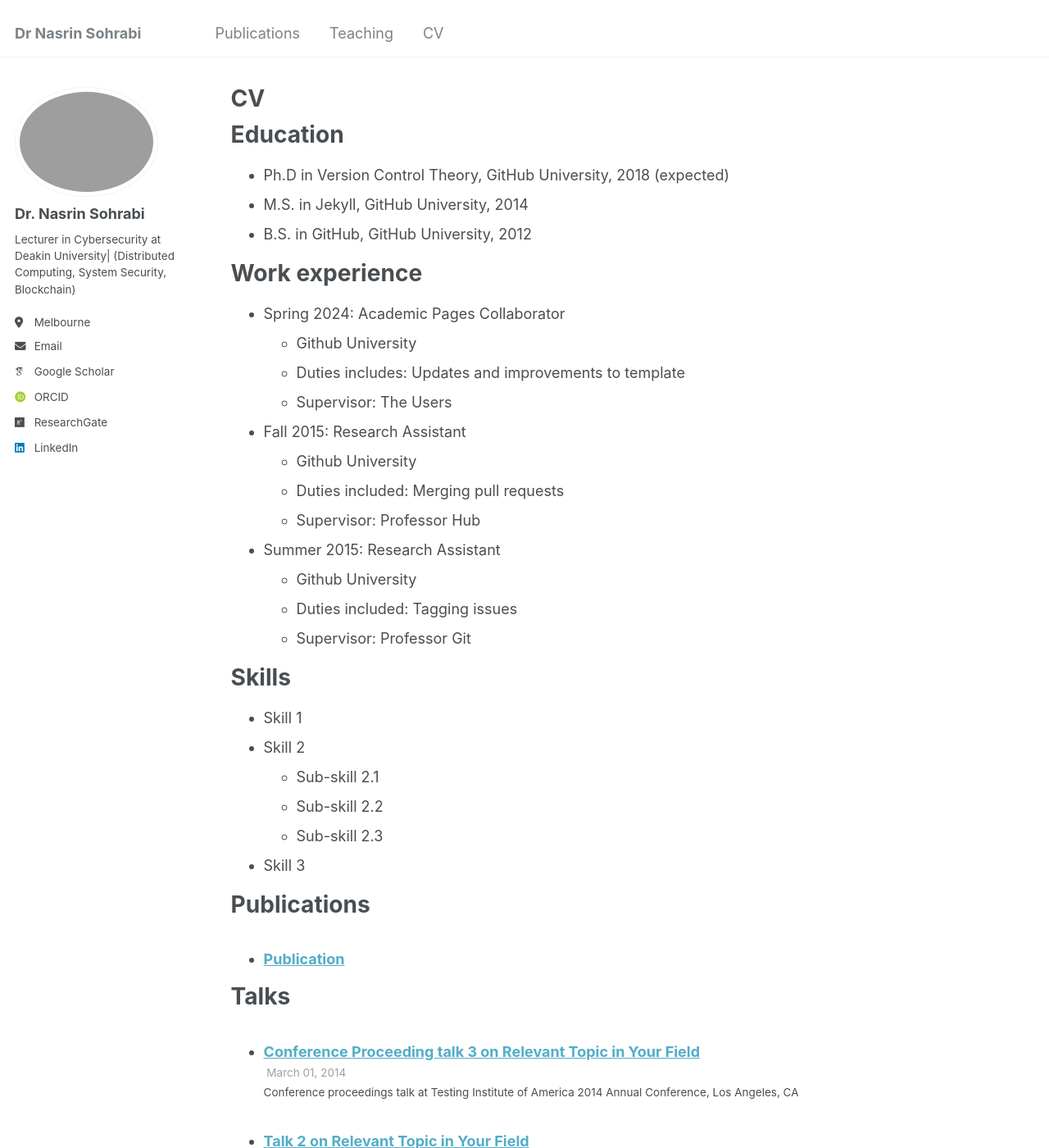
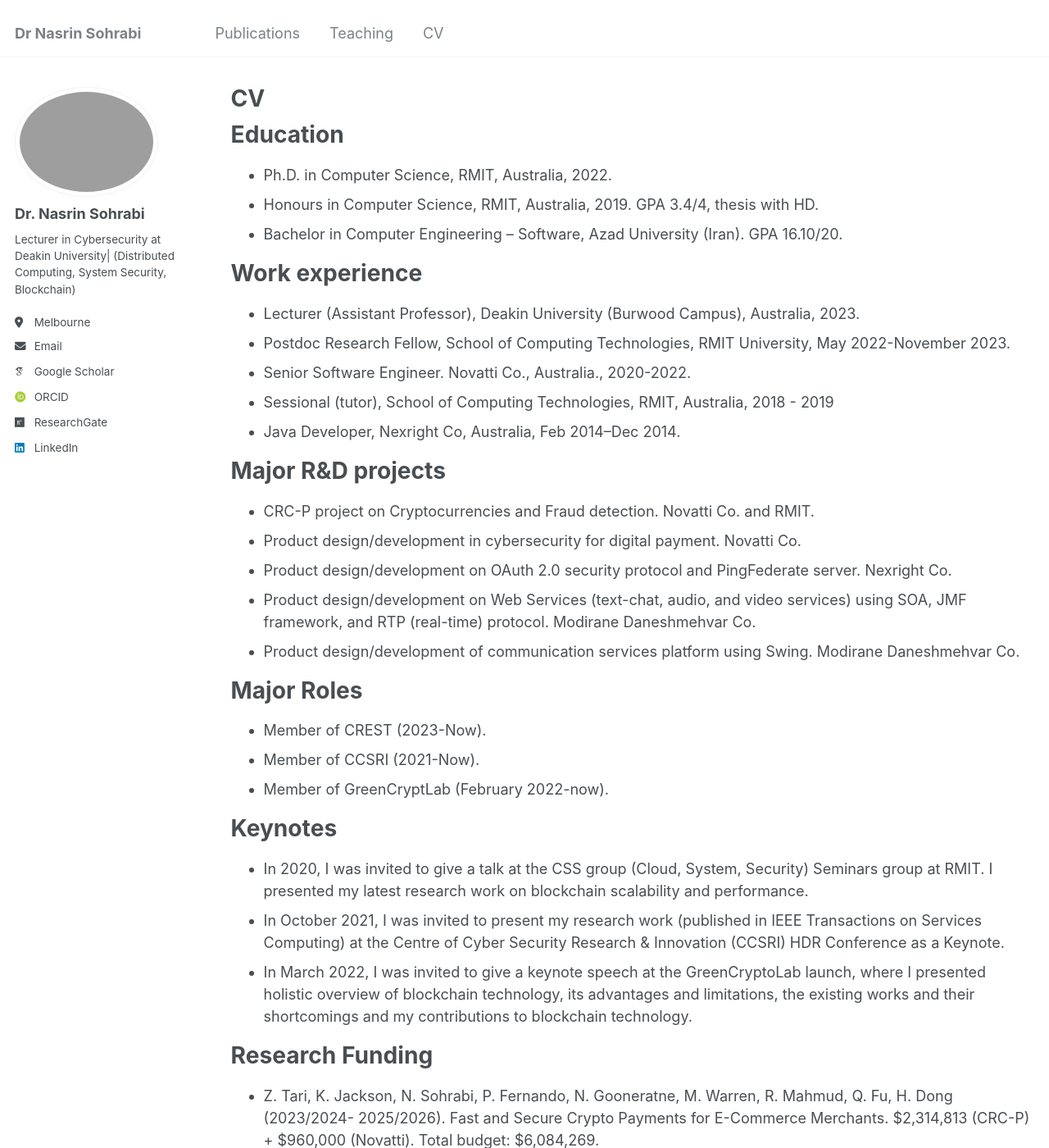
Before and after one commit to Nasrin-Sohrabi/Nasrin-Sohrabi.github.io, a Jekyll site: the page built from _pages/cv.md, in a window 1280 px wide and 1400 px high. Shown: the whole window at 82% size. Built offline with Jekyll 4.4.1, drawn with Linux system fonts in a browser that asks for light colours; some web fonts are replaced; some of the changed text lies outside the part shown.

Commit message:
updating the news

```diff
--- a/_config.yml
+++ b/_config.yml
@@ -25,7 +25,7 @@ author:
   name             : "Dr. Nasrin Sohrabi"
   pronouns         : # example: "she/her"
   bio              : "Lecturer in Cybersecurity at Deakin University|
-  (Distributed Computing, System Security, Blockchain) "
+   (Distributed Computing, System Security, Blockchain) "
   area             : (Distributed Computing, System Security, Blockchain)
   location         : "Melbourne"
   employer         : #
--- a/_pages/cv.md
+++ b/_pages/cv.md
@@ -11,54 +11,64 @@ redirect_from:
 
 Education
 ======
-* Ph.D in Version Control Theory, GitHub University, 2018 (expected)
-* M.S. in Jekyll, GitHub University, 2014
-* B.S. in GitHub, GitHub University, 2012
+* Ph.D. in Computer Science, RMIT, Australia, 2022.
+* Honours in Computer Science, RMIT, Australia, 2019. GPA 3.4/4, thesis with HD.
+* Bachelor in Computer Engineering – Software, Azad University (Iran). GPA 16.10/20.
 
 Work experience
 ======
-* Spring 2024: Academic Pages Collaborator
-  * Github University
-  * Duties includes: Updates and improvements to template
-  * Supervisor: The Users
+* Lecturer (Assistant Professor), Deakin University (Burwood Campus), Australia, 2023.
+* Postdoc Research Fellow, School of Computing Technologies, RMIT University, May 2022-November 2023.
+* Senior Software Engineer. Novatti Co., Australia., 2020-2022.
+* Sessional (tutor), School of Computing Technologies, RMIT, Australia, 2018 - 2019
+* Java Developer, Nexright Co, Australia, Feb 2014–Dec 2014.
 
-* Fall 2015: Research Assistant
-  * Github University
-  * Duties included: Merging pull requests
-  * Supervisor: Professor Hub
 
-* Summer 2015: Research Assistant
-  * Github University
-  * Duties included: Tagging issues
-  * Supervisor: Professor Git
+Major R&D projects
+======
+* CRC-P project on Cryptocurrencies and Fraud detection. Novatti Co. and RMIT.
+* Product design/development in cybersecurity for digital payment. Novatti Co.
+* Product design/development on OAuth 2.0 security protocol and PingFederate server. Nexright Co.
+* Product design/development on Web Services (text-chat, audio, and video services) using SOA, JMF framework, and RTP
+(real-time) protocol. Modirane Daneshmehvar Co.
+* Product design/development of communication services platform using Swing. Modirane Daneshmehvar Co.
 
-Skills
+Major Roles
 ======
-* Skill 1
-* Skill 2
-  * Sub-skill 2.1
-  * Sub-skill 2.2
-  * Sub-skill 2.3
-* Skill 3
+* Member of CREST (2023-Now).
+* Member of CCSRI (2021-Now).
+* Member of GreenCryptLab (February 2022-now).
 
-Publications
+Keynotes
 ======
-  <ul>{% for post in site.publications reversed %}
-    {% include archive-single-cv.html %}
-  {% endfor %}</ul>
+* In 2020, I was invited to give a talk at the CSS group (Cloud, System, Security) Seminars group at RMIT. I presented my
+latest research work on blockchain scalability and performance.
+* In October 2021, I was invited to present my research work (published in IEEE Transactions on Services Computing) at
+the Centre of Cyber Security Research & Innovation (CCSRI) HDR Conference as a Keynote.
+* In March 2022, I was invited to give a keynote speech at the GreenCryptoLab launch, where I presented holistic overview
+of blockchain technology, its advantages and limitations, the existing works and their shortcomings and my contributions to
+blockchain technology.
 
-Talks
+Research Funding
 ======
-  <ul>{% for post in site.talks reversed %}
-    {% include archive-single-talk-cv.html  %}
-  {% endfor %}</ul>
+* Z. Tari, K. Jackson, N. Sohrabi, P. Fernando, N. Gooneratne, M. Warren, R. Mahmud, Q. Fu, H. Dong (2023/2024-
+2025/2026). Fast and Secure Crypto Payments for E-Commerce Merchants. $2,314,813 (CRC-P) + $960,000 (Novatti).
+Total budget: $6,084,269.
 
-Teaching
+Professional Activities
 ======
-  <ul>{% for post in site.teaching reversed %}
-    {% include archive-single-cv.html %}
-  {% endfor %}</ul>
+* Technical PC member CIKM 2024.
+* Technical PC member FAB’24 (In conjunction with VLDB’24)
+* May 2024 - Organised/run CRC-P Industry Workshop – Partners Involved: Novatti, RMIT, Swyftx, ThankQ, Deakin
+* January 2024 - PC Co-Chair - AISC conference.
+* Technical PC member DSN2024.
+* Technical PC member AISC 2024.
+* Technical PC member ACISP24.
+* Review Journals: CSUR; TDSC.
+* Review Conference: ICDCS; ESORICS, AISC, ACISP, CIKM, DSN.
 
-Service and leadership
+HDR Completions (Principal Supervisor)
 ======
-* Currently signed in to 43 different slack teams
+* Dr Abdullah Alsaedi: Towards Effective and Adaptive Anomaly Detection Methods for Industrial Network Systems. May
+2024.
+* Dr Juhar Abdella: Towards a Secure and Scalable Blockchain-based Peer-to-Peer Energy Trading System. July 2023.
```
Also changed, not shown: _pages/about.md (+9 -7 lines), _teaching/teaching.md (+1 -1 lines).
